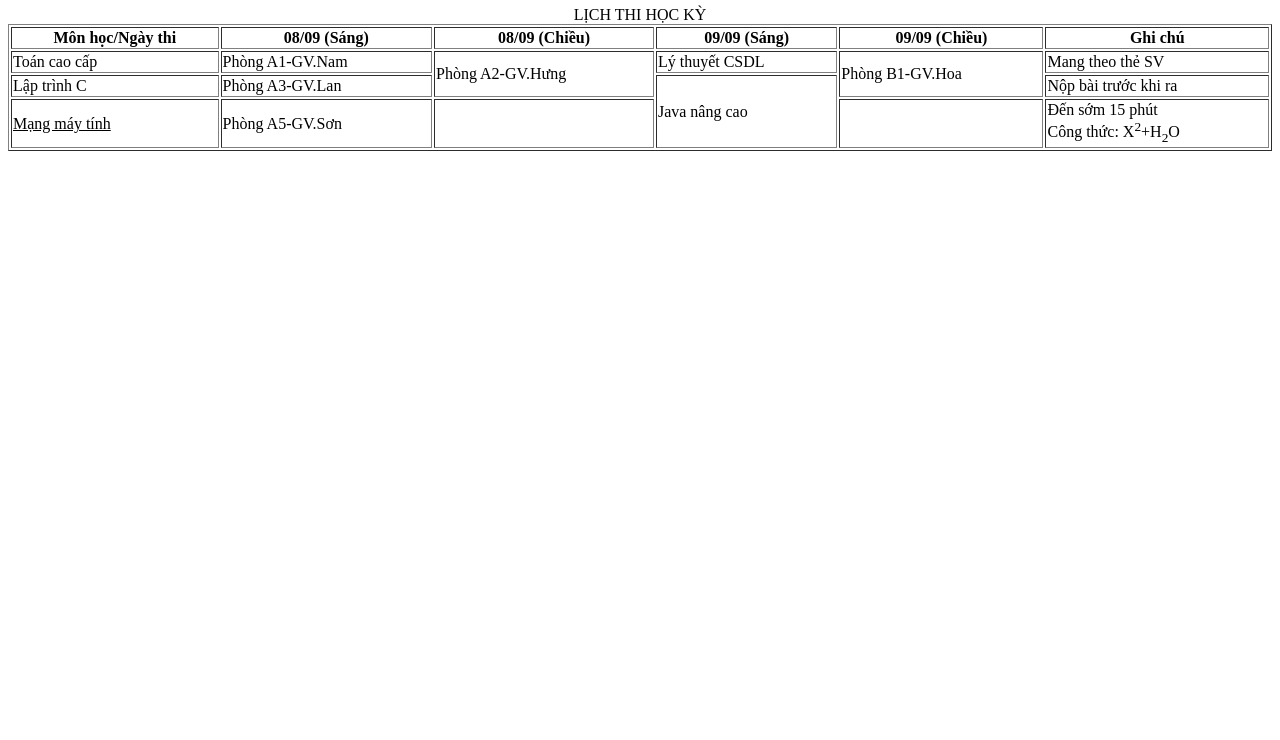
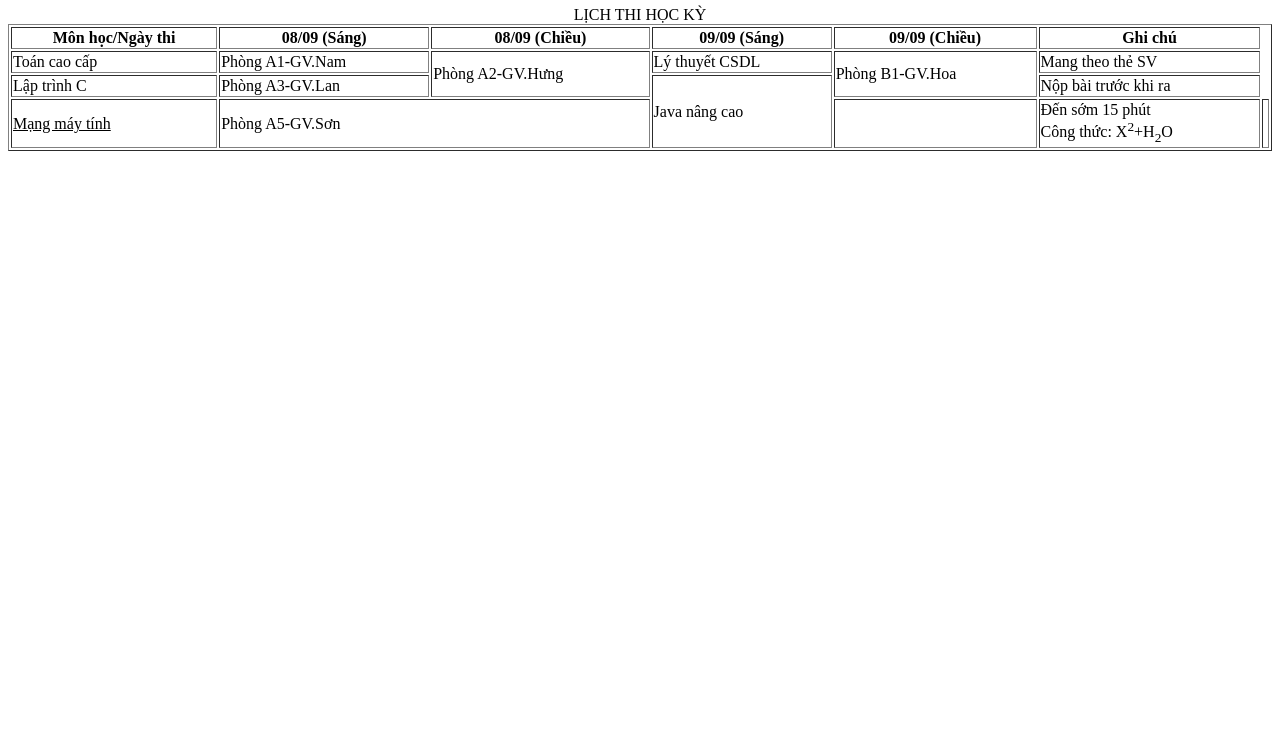
Before and after one commit to letruongan1/2221050052, a plain HTML site: page Bai2/BTKT.html in a window 1280 px wide. Shown: the part 60-800 px from the top of the page. Drawn offline with Linux system fonts and the light colour scheme.

Commit message:
Update BTKT.html

```diff
--- a/Bai2/BTKT.html
+++ b/Bai2/BTKT.html
@@ -32,11 +32,11 @@
             <!--Hàng 4-->
             <tr>
                 <td><u>Mạng máy tính</u></td>
-                <td>Phòng A5-GV.Sơn</td>
-                <td></td>
+                <td colspan="2">Phòng A5-GV.Sơn</td>
                 <td></td>
                 <td>Đến sớm 15 phút <br>
                     Công thức: X<sup>2</sup>+H<sub>2</sub>O</td>
+                <td></td>
             </tr>
         </Table>
     </body>
```
